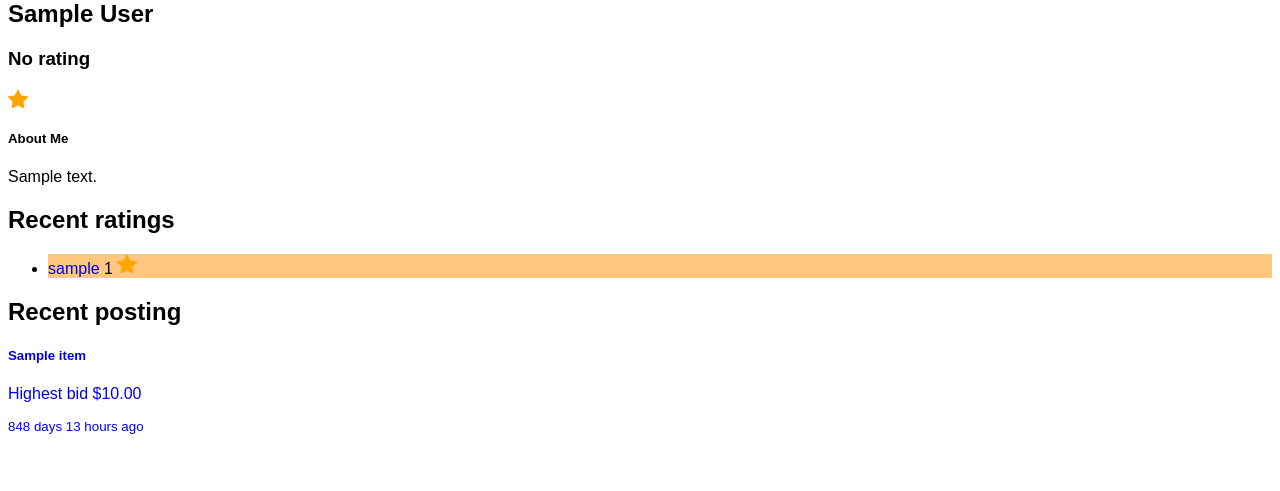
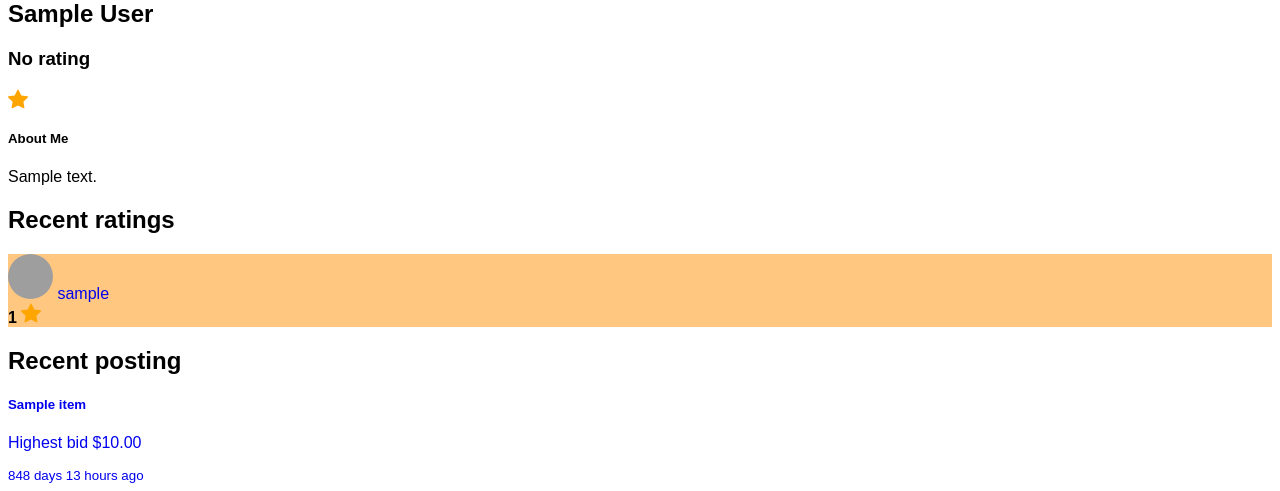
Before and after one commit to T-220-VLN2-H2/Code, a Django app: page /accounts/profile/ in a window 1280 px wide. Shown: the part 418-909 px from the top of the page. Before the commit the page ends 852 px from the top, so only its background shows below. Run offline with Django 4.2, Linux system fonts and the light colour scheme; a user stored in the database is signed in; data comes from the database, SQL or seed files in the repository; tables that the repository leaves empty hold one stand-in row (values such as "Sample post"); parts of the project's set-up code (start-up, migrations or seed data) failed here and were passed over; grey boxes are pictures that could not be loaded.

Commit message:
added profile picture to ratings, fixed urls

```diff
--- a/core/static/css/style.css
+++ b/core/static/css/style.css
@@ -263,3 +263,8 @@ a:hover{
     width: 55px !important;
     height: 55px !important;
 }
+
+.recent-image {
+    width: 45px !important;
+    height: 45px !important;
+}
--- a/core/templates/user/history/sold_items.html
+++ b/core/templates/user/history/sold_items.html
@@ -2,7 +2,7 @@
     {% if bids.count == 0 %}
         <p>No sales completed</p>
     {% else %}
-    <div href="/items/{{item.id}}" class="list-group-item list-group-item-action" aria-current="true">
+    <div href="{% url "item_details" item.id %}" class="list-group-item list-group-item-action" aria-current="true">
         <div class="d-flex w-100 justify-content-between">
             <h5 class="mb-1">{{item.title}}</h5>
             <small>{{item.price}}</small>
--- a/core/templates/user/recent_activity.html
+++ b/core/templates/user/recent_activity.html
@@ -2,31 +2,35 @@
 <div class="row">
     <div class="col-5">
         <h2>Recent ratings</h2>
-        <ul class="list-group overflow-auto recents">
+        <div class="list-group overflow-auto recents">
             {% for rating in ratings %}
-            <li class="list-group-item p-3">
-                <span class="float-start">
-                    <a href="../../user/{{ rating.buyer.id}}">
-                        {{ rating.buyer }}
-                    </a>
-                </span>
-                <span class="float-end">
-                    {{ rating.rating }} <svg xmlns="http://www.w3.org/2000/svg" width="20" height="20" fill="Orange"
+            <div class="list-group-item">
+                <div class="row">
+                    <div class="col-8">
+                        <a href="{% url "user_profile" rating.buyer.id %}">
+                            <img src="{% static 'media/' %}{{ rating.buyer.profile.image.image }}" class="img-thumbnail rounded-circle recent-image" id="profileImg" alt="sellers profile image">
+                            {{ rating.buyer }}
+                        </a>
+                    </div>
+                    <div class="col-4 d-flex align-items-center justify-content-center">
+                        <strong class="me-2">{{ rating.rating }}</strong>
+                        <svg xmlns="http://www.w3.org/2000/svg" width="20" height="20" fill="Orange"
                         class="bi bi-star-fill" viewBox="0 0 16 16">
                         <path
-                            d="M3.612 15.443c-.386.198-.824-.149-.746-.592l.83-4.73L.173 6.765c-.329-.314-.158-.888.283-.95l4.898-.696L7.538.792c.197-.39.73-.39.927 0l2.184 4.327 4.898.696c.441.062.612.636.282.95l-3.522 3.356.83 4.73c.078.443-.36.79-.746.592L8 13.187l-4.389 2.256z" />
-                    </svg>
-                </span>
-            </li>
+                        d="M3.612 15.443c-.386.198-.824-.149-.746-.592l.83-4.73L.173 6.765c-.329-.314-.158-.888.283-.95l4.898-.696L7.538.792c.197-.39.73-.39.927 0l2.184 4.327 4.898.696c.441.062.612.636.282.95l-3.522 3.356.83 4.73c.078.443-.36.79-.746.592L8 13.187l-4.389 2.256z" />
+                        </svg>
+                    </div>
+                </div>
+            </div>
             {% endfor %}
-        </ul>
+        </div>
     </div>
 
     <div class="col-5">
         <h2>Recent posting</h2>
-        <div class="container list-group overflow-auto recents">
+        <div class="list-group overflow-auto recents">
             {% for item in items %}
-            <a href="/items/{{ item.id }}" class="list-group-item list-group-item-action" aria-current="true">
+            <a href="{% url "item_details" item.id %}" class="list-group-item list-group-item-action" aria-current="true">
                     <div class="row">
                         <div class="col-7 d-flex align-items-center">
                             <h5 class="mb-1">{{ item.title }}</h5>
```
